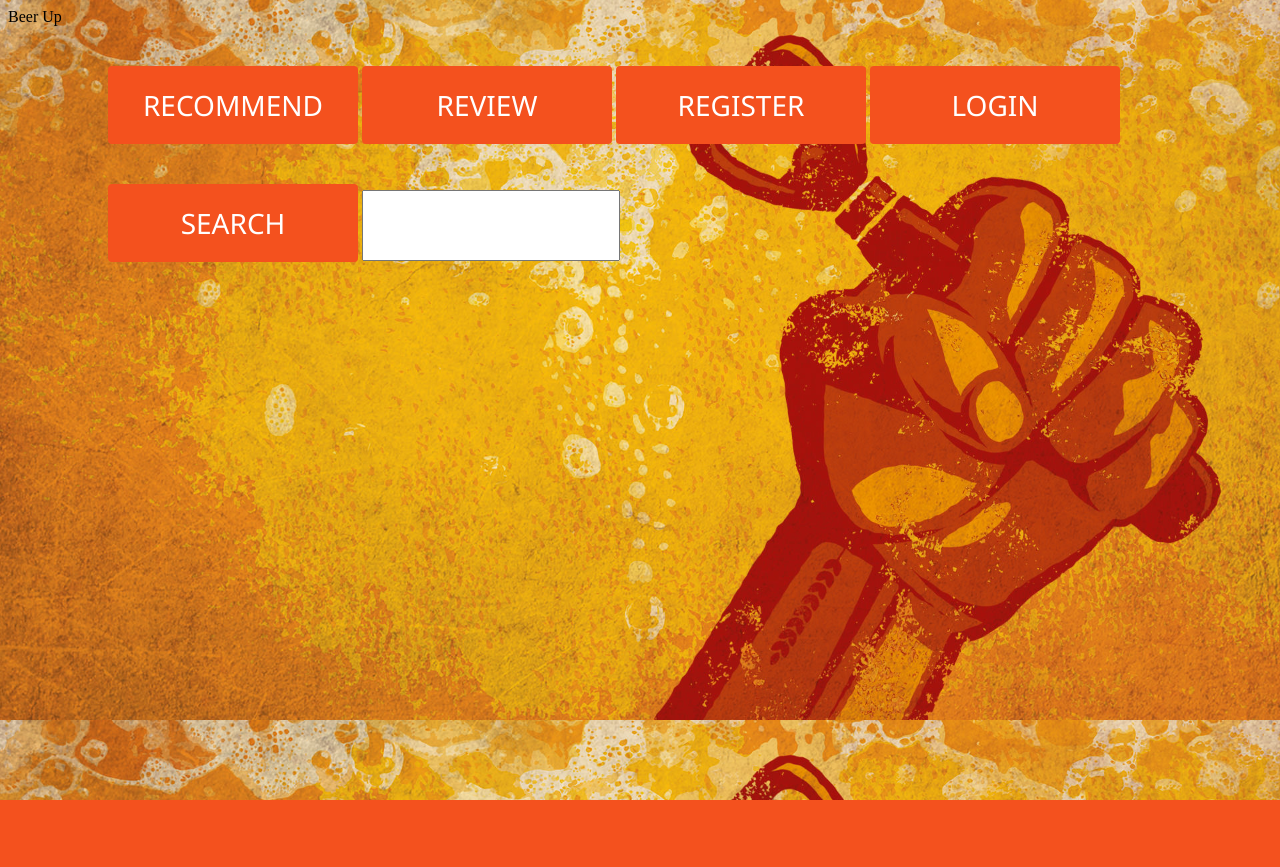
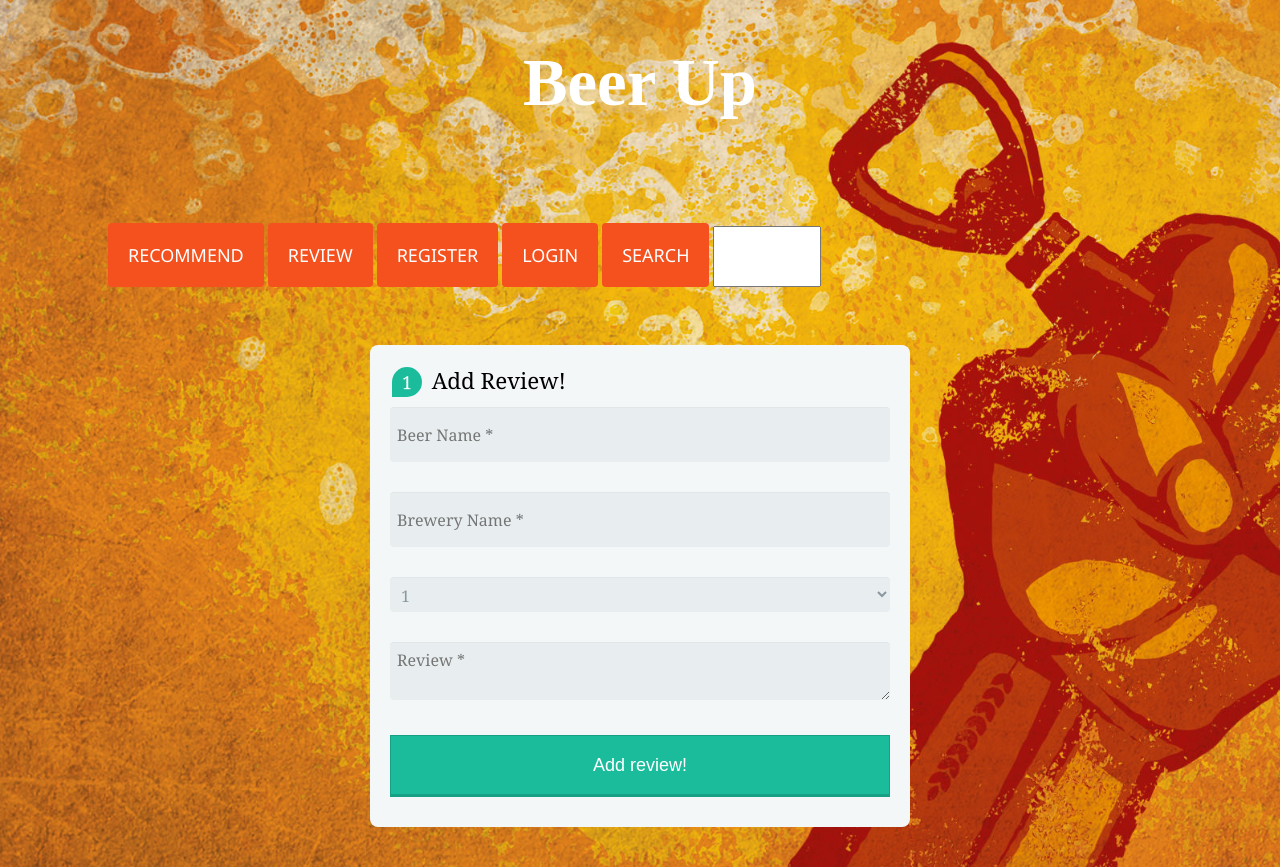
Before and after one commit to tandoni/csse280Project, a Node server app: template frontend/templates/review.html in a window 1280 px wide. Before the commit the page ends 800 px from the top, so only its background shows below. Run offline with Node 20, Linux system fonts and the light colour scheme; the template is opened without the code that fills it, so the values that code supplies are empty; some libraries are stand-ins or nearby versions.

Commit message:
modified backend call and added front end code and fields and css and ajax call to make review calls

```diff
--- /dev/null
+++ b/frontend/css/review.css
@@ -0,0 +1,235 @@
+.form-style{
+    max-width: 500px;
+    padding: 10px 20px;
+    background: #f4f7f8;
+    margin: 40px auto;
+    padding: 20px;
+    background: #f4f7f8;
+    border-radius: 8px;
+    font-family: Georgia, "Times New Roman", Times, serif;
+}
+.form-style fieldset{
+    border: none;
+}
+.form-style legend {
+    font-size: 1.4em;
+    margin-bottom: 10px;
+}
+.form-style label {
+    display: block;
+    margin-bottom: 8px;
+}
+.form-style input[type="text"],
+.form-style textarea,
+.form-style select {
+    font-family: Georgia, "Times New Roman", Times, serif;
+    background: rgba(255,255,255,.1);
+    border: none;
+    border-radius: 4px;
+    font-size: 16px;
+    margin: 0;
+    outline: 0;
+    padding: 7px;
+    width: 100%;
+    box-sizing: border-box;
+    -webkit-box-sizing: border-box;
+    -moz-box-sizing: border-box;
+    background-color: #e8eeef;
+    color:#8a97a0;
+    -webkit-box-shadow: 0 1px 0 rgba(0,0,0,0.03) inset;
+    box-shadow: 0 1px 0 rgba(0,0,0,0.03) inset;
+    margin-bottom: 30px;
+
+}
+.form-style input[type="text"]:focus,
+.form-style textarea:focus,
+.form-style select:focus{
+    background: #d2d9dd;
+}
+.form-style select{
+    -webkit-appearance: menulist-button;
+    height:35px;
+}
+.form-style .number {
+    background: #1abc9c;
+    color: #fff;
+    height: 30px;
+    width: 30px;
+    display: inline-block;
+    font-size: 0.8em;
+    margin-right: 4px;
+    line-height: 30px;
+    text-align: center;
+    text-shadow: 0 1px 0 rgba(255,255,255,0.2);
+    border-radius: 15px 15px 15px 0px;
+}
+
+.form-style button
+{
+    position: relative;
+    display: block;
+    padding: 19px 39px 18px 39px;
+    color: #FFF;
+    margin: 0 auto;
+    background: #1abc9c;
+    font-size: 18px;
+    text-align: center;
+    font-style: normal;
+    width: 100%;
+    border: 1px solid #16a085;
+    border-width: 1px 1px 3px;
+    margin-bottom: 10px;
+}
+.form-style button:hover
+{
+    background: #109177;
+}
+
+
+
+/* old */
+
+html {
+    background-image: url('../images/background.jpg');
+    -webkit-background-size: cover;
+    -moz-background-size: cover;
+    -o-background-size: cover;
+    background-size: cover;
+}
+
+div.author-quote {
+    border-top: 1px solid #ddd;
+    border-bottom: 1px solid #ddd;
+    padding: 15px;
+    margin-bottom: 15px;
+    font-style: italic;
+}
+
+div.author-quote:hover {
+    background-color: #ededed;
+}
+
+span.quote-author-name {
+    text-align: right;
+    font-weight: bold;
+    display: block;
+}
+
+input {
+    width: 100px;
+    height: 55px;
+    /*margin-bottom: 10px;*/
+    font-size: 18px;
+}
+
+h1 {
+    font-size: 50pt;
+    color: white;
+    text-align: center;
+}
+
+body {
+    vertical-align: center;
+}
+
+.body-content {
+    margin-left: 100px;
+}
+
+.main-image-block {
+    display: inline-block;
+}
+
+.round-button {
+    display: inline-block;
+    width: 1.5%;
+}
+
+.round-button-circle {
+    width: 100%;
+    height: 0;
+    padding-bottom: 100%;
+    border-radius: 50%;
+    border: 2px solid lightyellow;
+    overflow: hidden;
+    background: goldenrod;
+    box-shadow: 0 0 2px darkgoldenrod;
+}
+
+.round-button-circle:hover {
+    background: gold;
+}
+
+.round-button a {
+    display: block;
+    width: 100%;
+    padding-top: 50%;
+    padding-bottom: 50%;
+    line-height: 1em;
+    margin-top: -0.5em;
+    text-align: center;
+    color: lightgoldenrodyellow;
+    font-family: Verdana;
+    font-size: 1.5em;
+    font-weight: bold;
+    text-decoration: none;
+}
+
+.button {
+    border-radius: 4px;
+    background-color: #f4511e;
+    border: none;
+    color: #FFFFFF;
+    text-align: center;
+    font-size: 18px;
+    padding: 20px;
+    /*width: 100%;*/
+    transition: all 0.5s;
+    cursor: pointer;
+    margin-top: 40px;
+}
+
+.button span {
+    font-family: 'Segoe UI', Tahoma, Geneva, Verdana, sans-serif;
+    cursor: pointer;
+    position: relative;
+    transition: 0.5s;
+    color: white;
+}
+
+.nounderline {
+    text-decoration: none;
+}
+
+.button:hover span {
+    padding-right: 25px;
+}
+
+.button:hover span:after {
+    opacity: 1;
+    right: 0;
+}
+
+.text-introduction-with-picture {
+    font-family: 'Segoe UI', Tahoma, Geneva, Verdana, sans-serif;
+    color: white;
+}
+
+.text-introduction-picture {
+    margin-left: 50px;
+    display: inline-block;
+}
+
+.text-introduction-text {
+    margin-bottom: 100px;
+    width: 850px;
+    display: inline-block;
+}
+
+h2 {
+    font-size: 75px;
+}
+
+#introduction_img {
+    vertical-align: text-top;
+}
--- /dev/null
+++ b/frontend/js/review.js
@@ -0,0 +1,17 @@
+
+
+$(document).ready(function() {
+    $('#addReview').on('click', function() {
+       console.log('asdasd');
+        $.ajax({
+            url: 'http://127.0.0.1:3000/reviews/addreview/webtoken/' + $('#beerName').val() + '/' + $('#breweryName').val() + '/' + $('#rating').val() + '/' + $('#review').val(),
+            type: 'POST',
+            success: function(data) {
+                console.log(data);
+            },
+            error: function(request, status, error) {
+                alert(error);
+            }
+        });
+    });
+});
--- a/frontend/templates/review.html
+++ b/frontend/templates/review.html
@@ -4,60 +4,40 @@
 
 <head>
     <title>change picture</title>
-    <link href="../css/main.css" rel="stylesheet">
-    <script type="text/javascript">
-        function displayNextImage() {
-            x = (x === images.length - 1) ? 0 : x + 1;
-            document.getElementById("mainpage_switch_img").src = images[x];
-            return false;
-        }
-
-        function displayPreviousImage() {
-            x = (x <= 0) ? images.length - 1 : x - 1;
-            document.getElementById("mainpage_switch_img").src = images[x];
-            return false;
-        }
-
-        function startTimer() {
-            setInterval(displayNextImage, 5000);
-        }
-
-        var images = [],
-            x = -1;
-        images[0] = "../images/1.jpg";
-        images[1] = "../images/2.gif";
-        images[2] = "../images/3.jpeg";
-    </script>
+    <link href="../css/review.css" rel="stylesheet">
+    <script type="text/javascript" src="https://ajax.googleapis.com/ajax/libs/jquery/3.1.1/jquery.min.js"></script>
+    <!-- <script type="text/javascript" src="../js/main.js"></script> -->
+    <script type="text/javascript" src="../js/review.js"></script>
 </head>
 
-<body onload="startTimer()">
+<body>
 
     <div>
-        <h>Beer Up</h><br/>
+        <h1>Beer Up</h1><br/>
         <div class="body-content">
             <div class="menu-buttons">
                 <button class="button" style="display: inline-block">
-                    <a class = "nounderline" href="index.html">
+                    <a class = "nounderline" href="../index.html">
                         <span >RECOMMEND</span>
                     </a>
                 </button>
                 <button class="button" style="display: inline-block">
-                    <a class = "nounderline" href="index.html">
+                    <a class = "nounderline" href="review.html">
                         <span >REVIEW</span>
                     </a>
                 </button>
                 <button class="button" style="display: inline-block">
-                    <a class = "nounderline" href="index.html">
+                    <a class = "nounderline" href="./register.html">
                         <span >REGISTER</span>
                     </a>
                 </button>
                 <button class="button" style="display: inline-block">
-                    <a class = "nounderline" href="index.html">
+                    <a class = "nounderline" href="./login.html">
                         <span >LOGIN</span>
                     </a>
                 </button>
                 <button class="button" style="display: inline-block">
-                    <a class = "nounderline" href="index.html">
+                    <a class = "nounderline" href="../index.html">
                         <span >SEARCH</span>
                     </a>
                 </button>
@@ -67,6 +47,21 @@
 
         </div>
     </div>
+
+    <div class="form-style">
+      <legend><span class="number">1</span> Add Review!</legend>
+      <input type="text" id="beerName" name="field1" placeholder="Beer Name *">
+      <input type="text" id="breweryName" name="field2" placeholder="Brewery Name *">
+      <select id="rating" name="field4">
+        <option value="1">1</option>
+        <option value="2">2</option>
+        <option value="3">3</option>
+        <option value="4">4</option>
+        <option value="5">5</option>
+      </select>
+      <textarea name="field3" id="review" placeholder="Review *"></textarea>
+      <button id="addReview" type="button">Add review!</button>
+    </div>
 </body>
 
 </html>
```
Also changed, not shown: backend/BeerUpServer/routes/reviews.js (+4 -4 lines), frontend/templates/product.html (+0 -25 lines).
